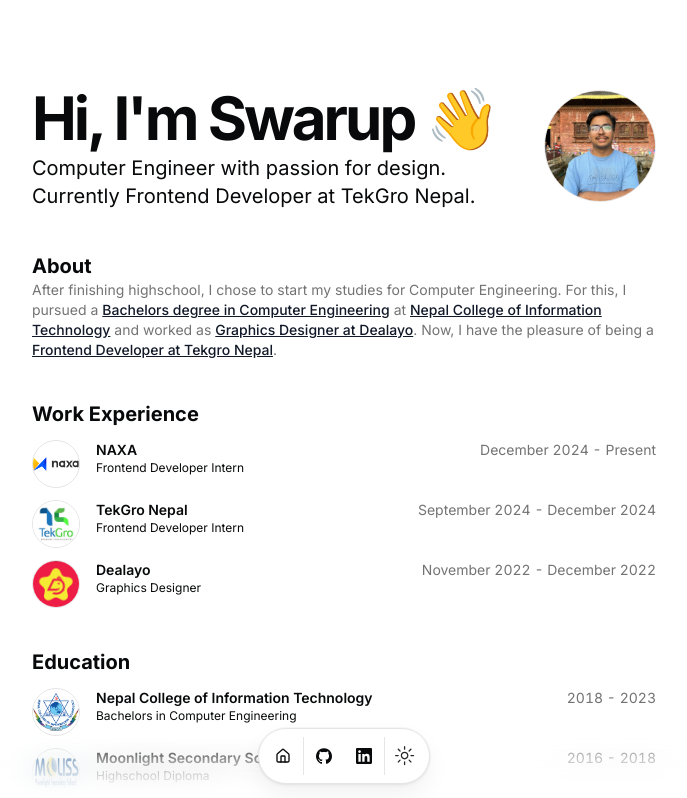
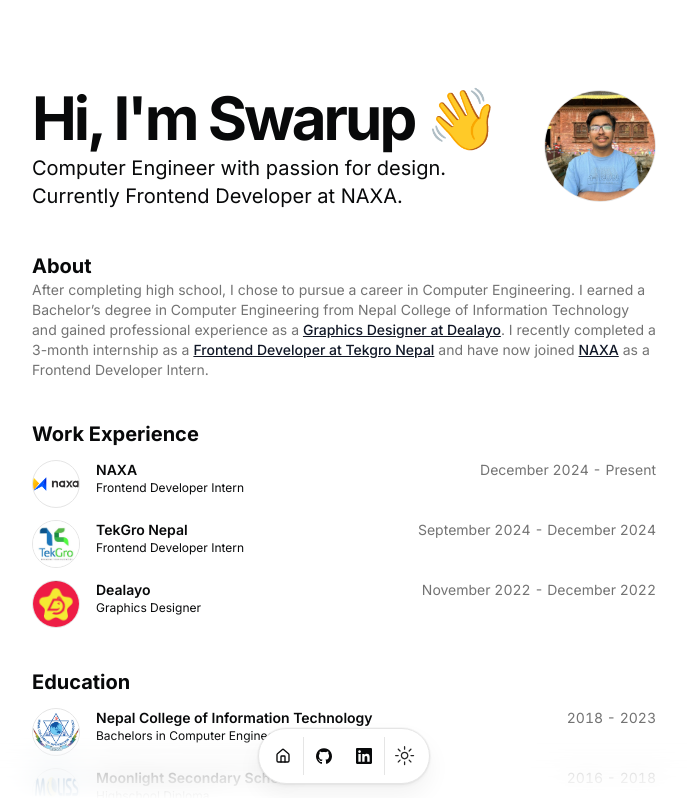
Before and after one commit to EmpSwarup/portfolio-magic, a Next.js app: page / in a window 1280 px wide. Shown: the top 798 px of the page, without its empty margins (296-983 px from the left). Built offline with nearby package versions, Linux system fonts and the light colour scheme.

Commit message:
Update resume.tsx
Updated the job info

```diff
--- a/src/data/resume.tsx
+++ b/src/data/resume.tsx
@@ -8,9 +8,9 @@
   location: "Lalitpur, Nepal",
   locationLink: "https://www.google.com/maps/place/kathmandu",
   description:
-    "Computer Engineer with passion for design. Currently Frontend Developer at TekGro Nepal.",
+    "Computer Engineer with passion for design. Currently Frontend Developer at NAXA.",
   summary:
-    "After finishing highschool, I chose to start my studies for Computer Engineering. For this, I pursued a [Bachelors degree in Computer Engineering](/#education) at [Nepal College of Information Technology](https://ncit.edu.np/) and worked as [Graphics Designer at Dealayo](https://dealayo.com/). Now, I have the pleasure of being a [Frontend Developer at Tekgro Nepal](https://tekgronepal.com.np/).",
+    "After completing high school, I chose to pursue a career in Computer Engineering. I earned a Bachelor’s degree in Computer Engineering from Nepal College of Information Technology and gained professional experience as a [Graphics Designer at Dealayo](https://dealayo.com/). I recently completed a 3-month internship as a [Frontend Developer at Tekgro Nepal](https://tekgronepal.com.np/) and have now joined [NAXA](https://naxa.com.np/) as a Frontend Developer Intern.",
   avatarUrl: "/me.jpg",
   skills: [
     "React",
```
